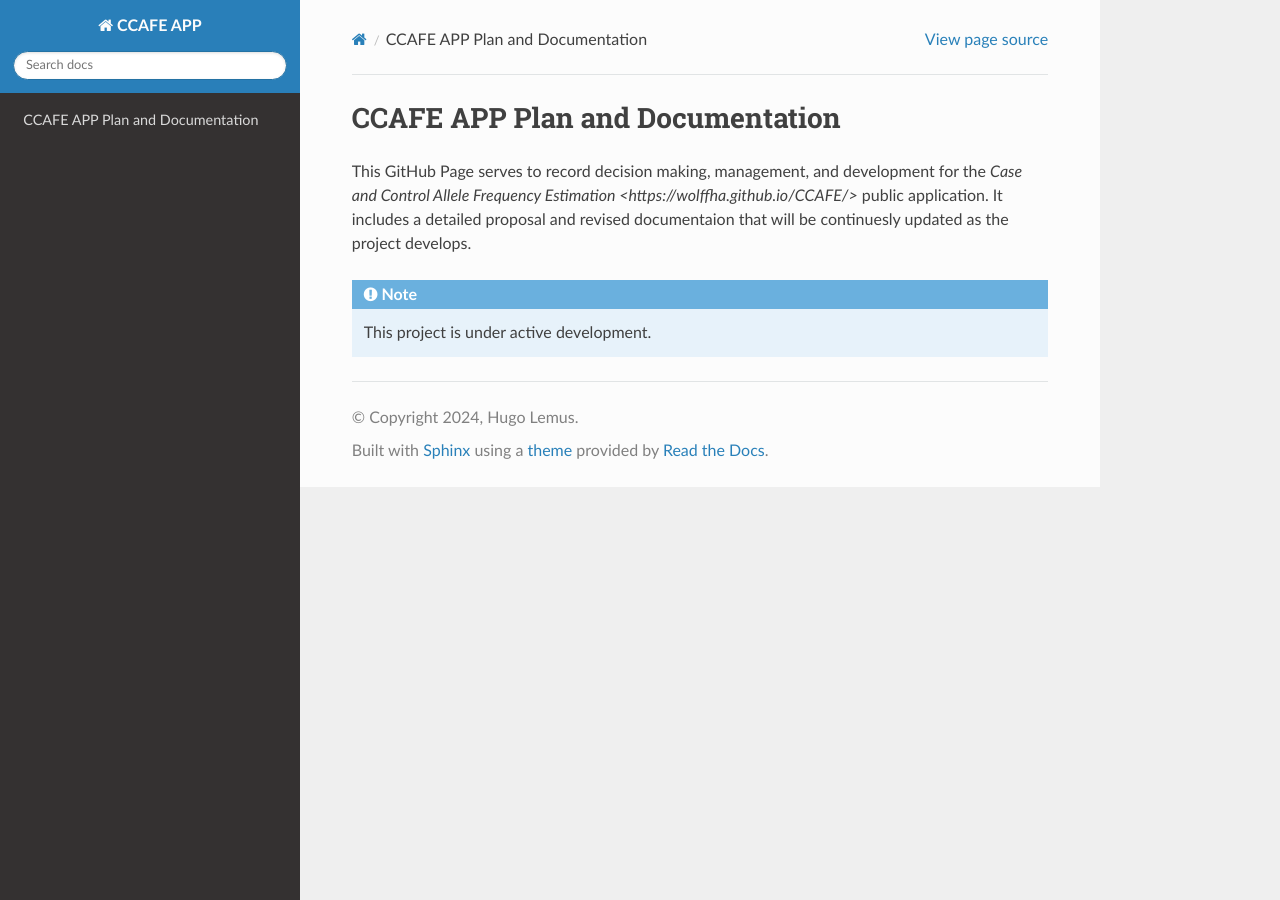
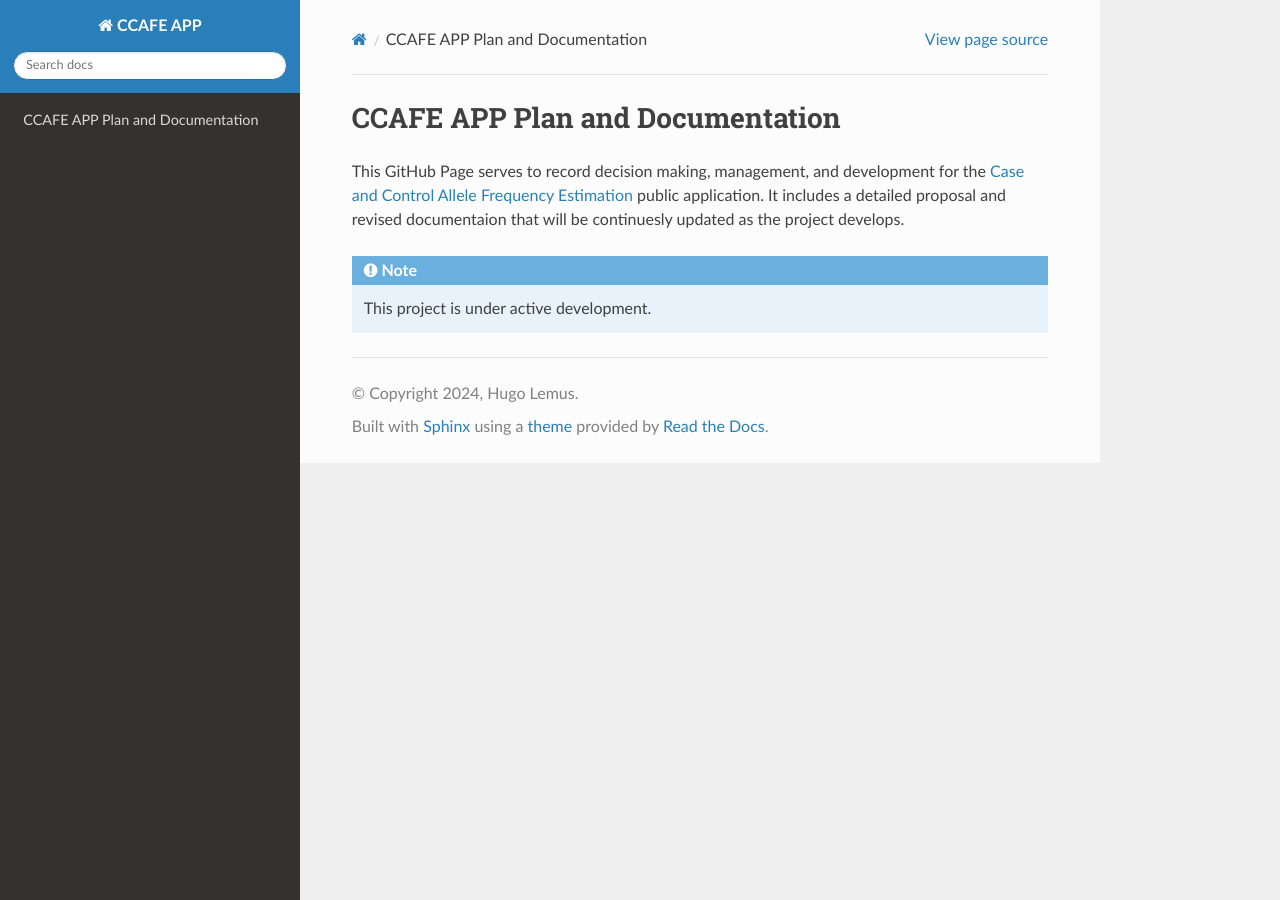
Before and after one commit to quicksmiles/CCAFE_APP, a Sphinx documentation site: the page built from docs/source/index.rst, in a window 1280 px wide. Built offline with Sphinx 7.4.7 and the Read the Docs theme 3.1.0, drawn with Linux system fonts in a browser that asks for light colours.

Commit message:
Update index.rst
update url in intro

```diff
--- a/docs/source/index.rst
+++ b/docs/source/index.rst
@@ -7,7 +7,7 @@ CCAFE APP Plan and Documentation
 ===================================
 
 This GitHub Page serves to record decision making, management, and development for
-the `Case and Control Allele Frequency Estimation <https://wolffha.github.io/CCAFE/>` public application.
+the `Case and Control Allele Frequency Estimation <https://wolffha.github.io/CCAFE/>`_ public application.
 It includes a detailed proposal and revised documentaion that will be continuesly updated as the project develops.
 
 .. note::
```
